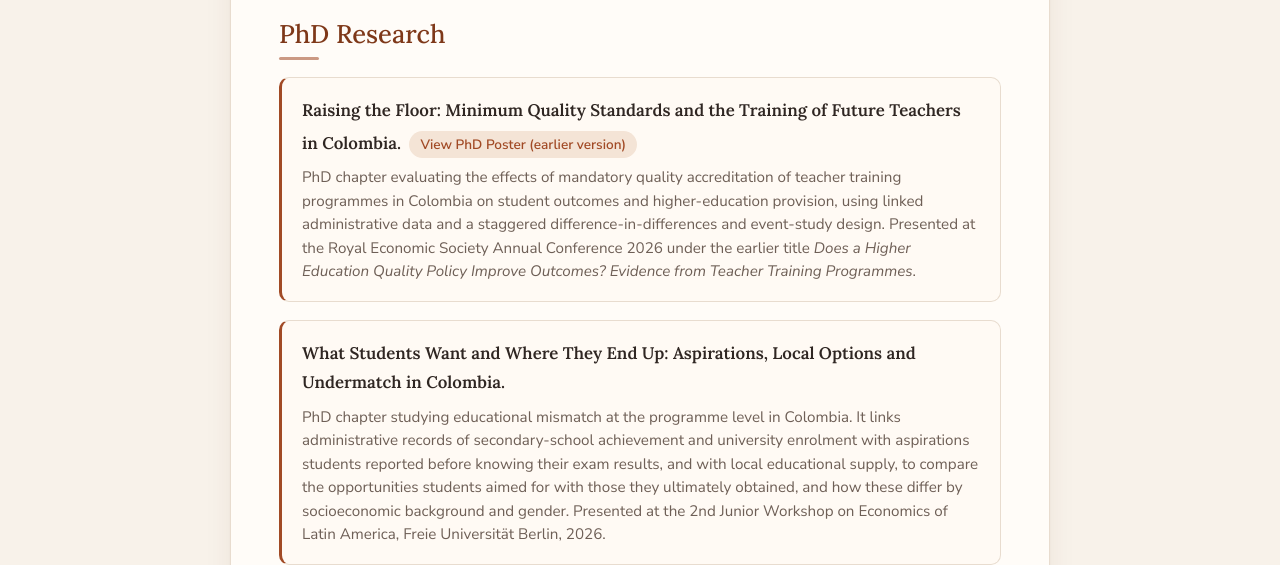
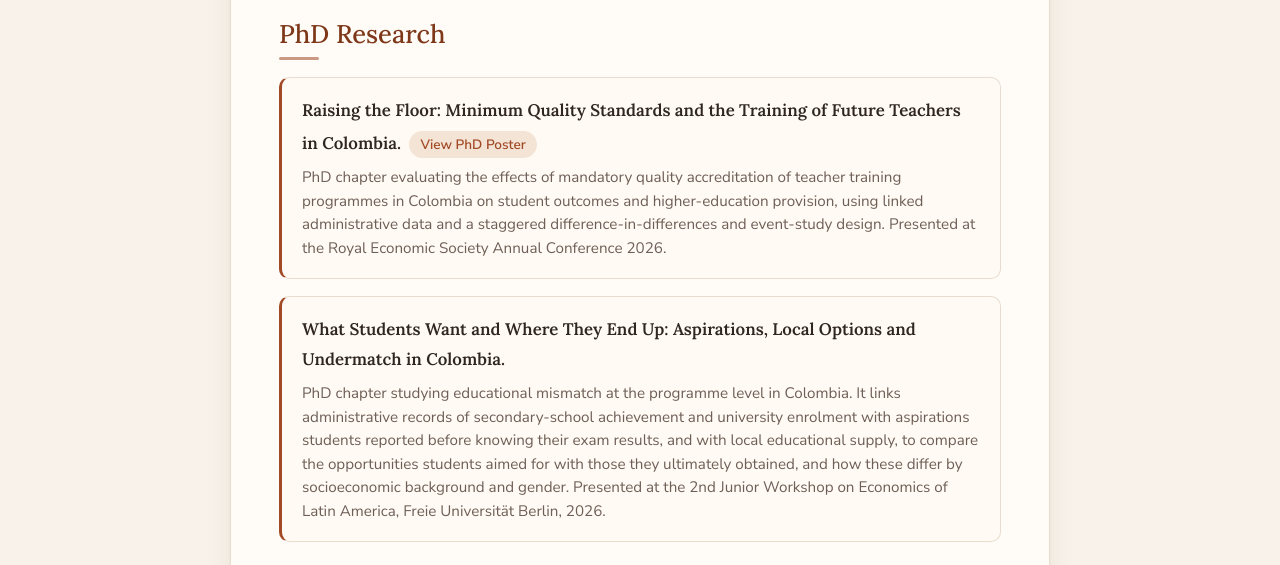
Before and after one commit to GN-Villalba/GNVM-website, a plain HTML site: page research.html in a window 1280 px wide. Shown: the part 235-800 px from the top of the page. Drawn offline with Linux system fonts and the light colour scheme.

Commit message:
Drop earlier-title note from Research page
Co-Authored-By: Claude Opus 5.5 <noreply@anthropic.com>
Claude-Session: https://claude.ai/code/session_015vxn2x7kYcssVHteF5SFc2

```diff
--- a/research.html
+++ b/research.html
@@ -41,11 +41,11 @@
                href="GNVM_poster.pdf"
                target="_blank"
                rel="noopener">
-              View PhD Poster (earlier version)
+              View PhD Poster
             </a>
 
             <span class="summary">
-              PhD chapter evaluating the effects of mandatory quality accreditation of teacher training programmes in Colombia on student outcomes and higher-education provision, using linked administrative data and a staggered difference-in-differences and event-study design. Presented at the Royal Economic Society Annual Conference 2026 under the earlier title <em>Does a Higher Education Quality Policy Improve Outcomes? Evidence from Teacher Training Programmes</em>.
+              PhD chapter evaluating the effects of mandatory quality accreditation of teacher training programmes in Colombia on student outcomes and higher-education provision, using linked administrative data and a staggered difference-in-differences and event-study design. Presented at the Royal Economic Society Annual Conference 2026.
             </span>
           </span>
         </li>
```
